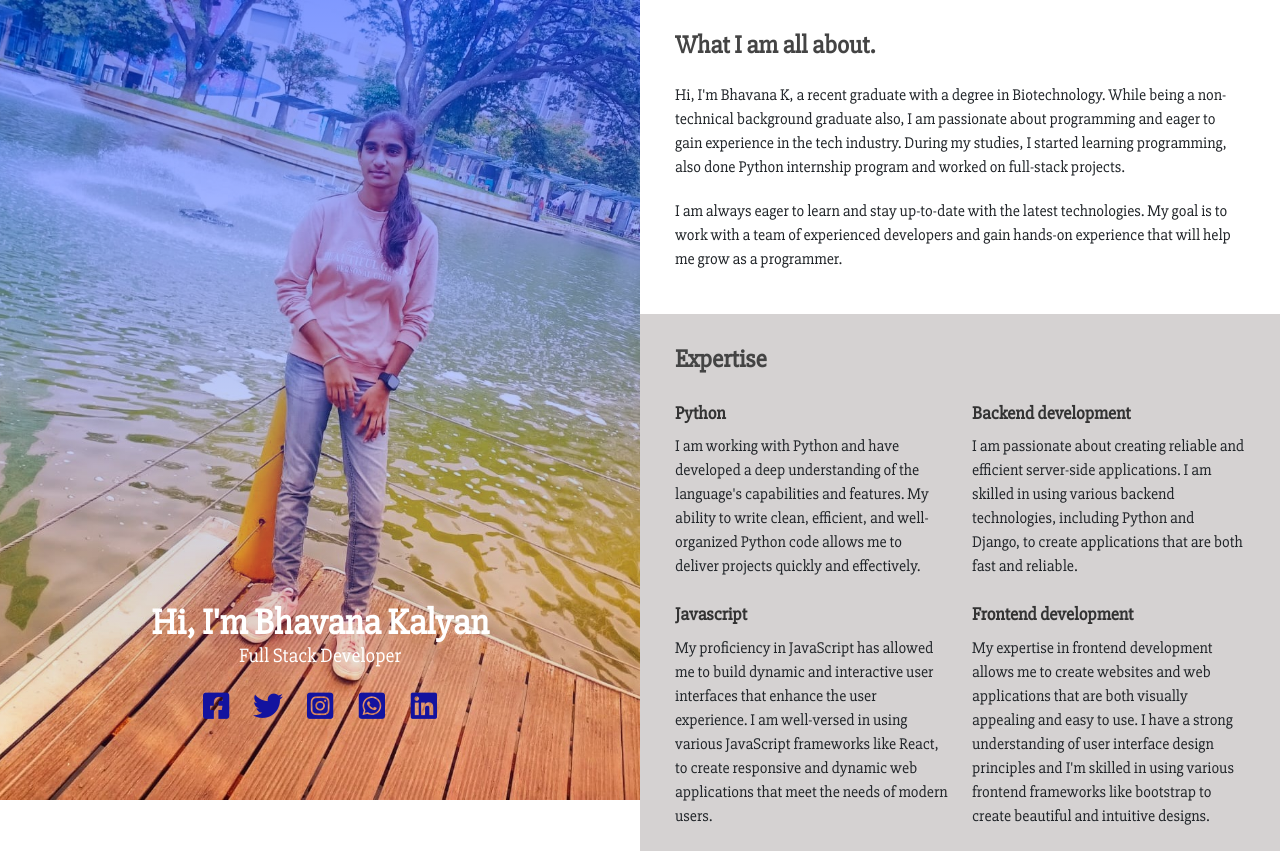
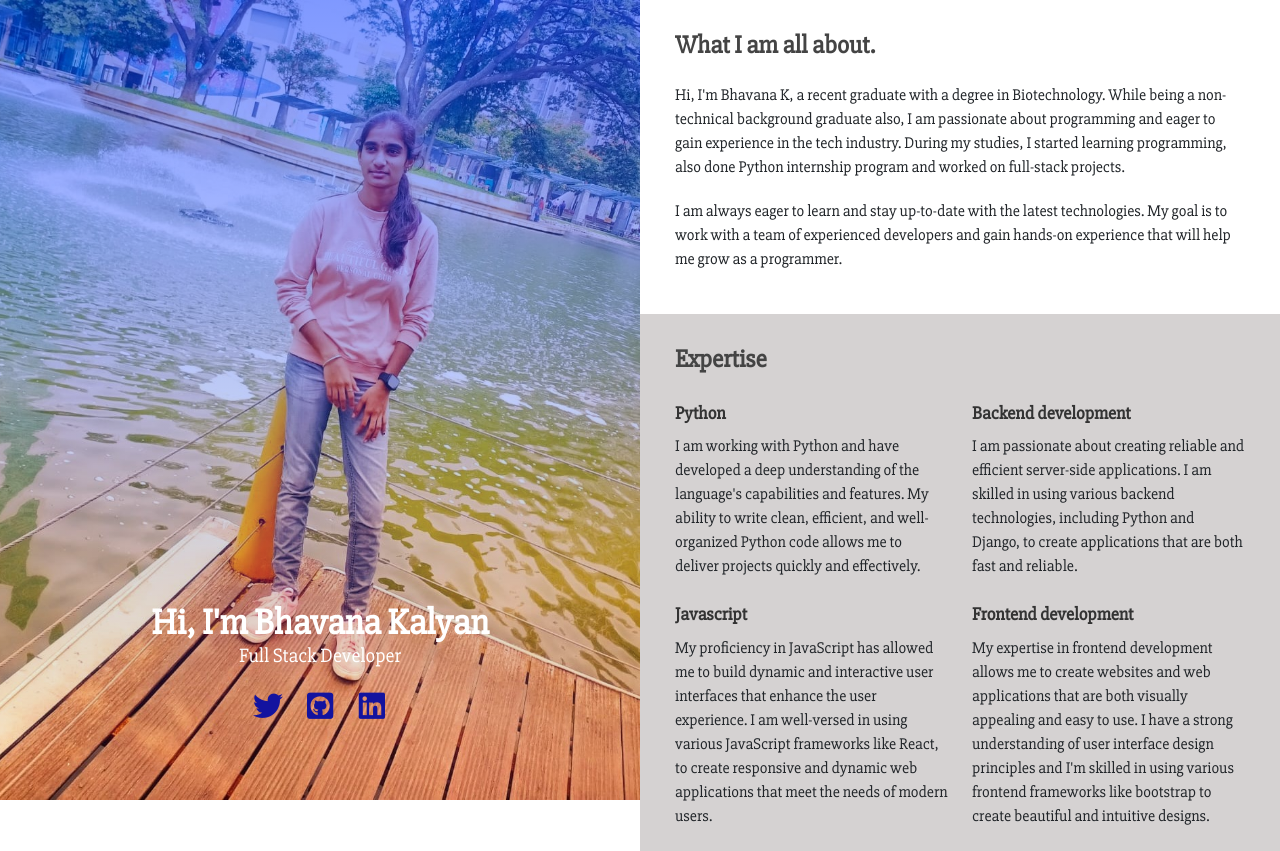
Before and after one commit to bhavanad1122/Portfolio, a plain HTML site: page index.html in a window 1280 px wide. Shown: the top 851 px of the page. Drawn offline with nearby package versions, Linux system fonts and the light colour scheme.

Commit message:
Portfolio

```diff
--- a/index.html
+++ b/index.html
@@ -26,11 +26,9 @@
                         <h1 class="animate__animated animate__backInLeft"><strong> Hi, I'm Bhavana Kalyan</strong></h1>
                         <p class="lead">Full Stack Developer</p>
                         <ul class="social-icon">
-                            <li><a href=""><i class="fa-2x fa-brands fa-square-facebook"></i></a></li>
-                            <li><a href=""><i class="fa-2x fa-brands fa-twitter"></i></a></li>
-                            <li><a href=""><i class="fa-2x fa-brands fa-square-instagram"></i></a></li>
-                            <li><a href=""><i class="fa-2x fa-brands fa-square-whatsapp"></i></a></li>
-                            <li><a href=""><i class="fa-2x fa-brands fa-linkedin"></i></a></li>
+                            <li><a href="https://twitter.com/Bhavana05072001"><i class="fa-2x fa-brands fa-twitter"></i></a></li>
+                            <li><a href="https://github.com/bhavanad1122"><i class="fa-2x fa-brands fa-square-github"></i></a></li>
+                            <li><a href="https://www.linkedin.com/in/bhavana-k-523363271/"><i class="fa-2x fa-brands fa-linkedin"></i></a></li>
                         </ul>
                     </div>
                     <div class="profile-image"></div>
```
